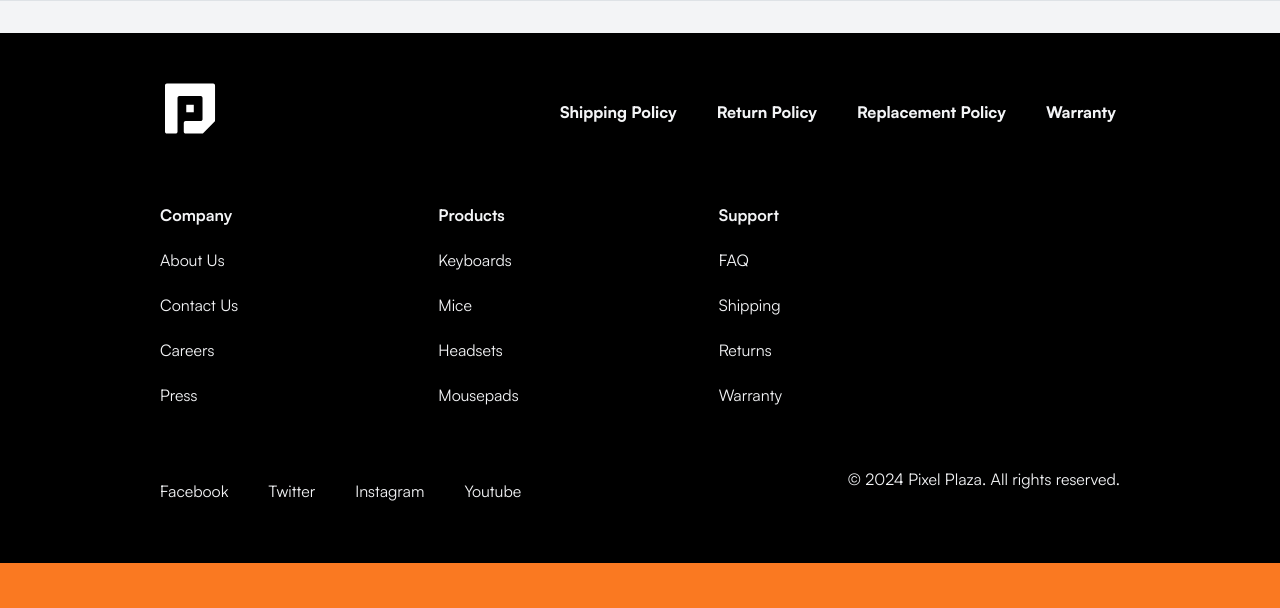
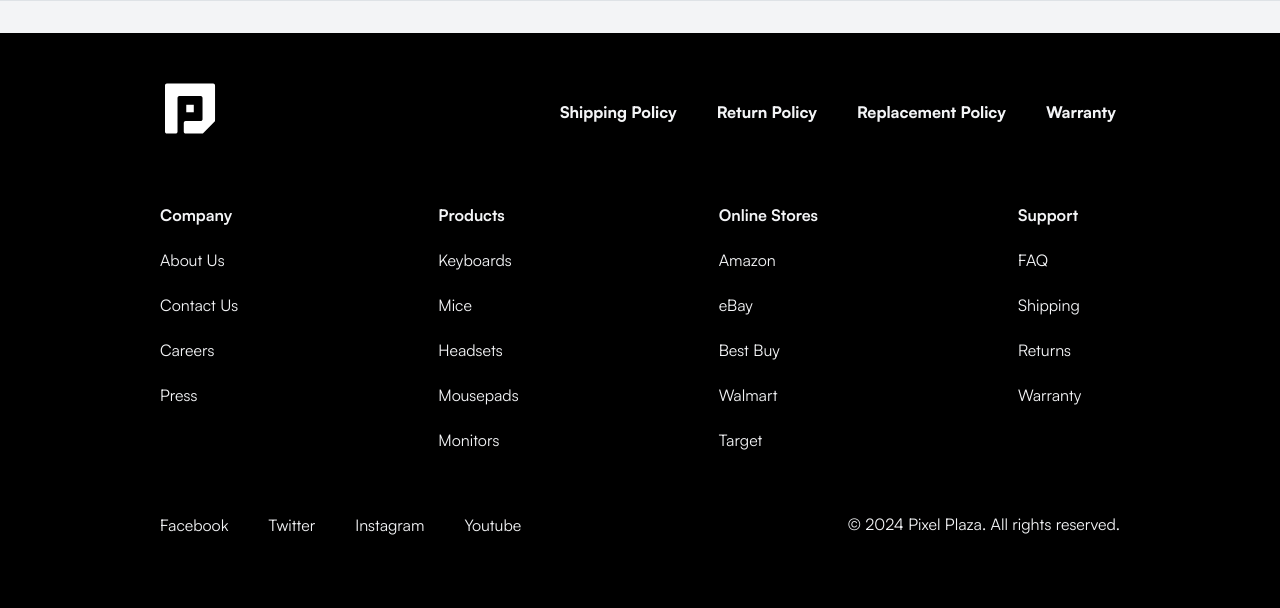
Before and after one commit to AlexisRellon/PixelPlaza, a PHP site: page / in a window 1280 px wide. Shown: the part 1544-2152 px from the top of the page. Before the commit the page ends 2107 px from the top, so only its background shows below. Run offline with PHP 8.4, Linux system fonts and the light colour scheme.

Commit message:
chore: Update footer layout and add online store links

```diff
--- a/index.php
+++ b/index.php
@@ -213,7 +213,6 @@
             </div>
         </div>
         <div class="footer-body color-white flex justify-space-between align-items-center">
-            <!-- Site map: division (Company, Products, Support) -->
             <div class="site-map flex gap-50">
                 <div class="company flex flex-column gap-5">
                     <h6 class="font-bold">Company</h6>
@@ -228,6 +227,15 @@
                     <a href="#" class="link">Mice</a>
                     <a href="#" class="link">Headsets</a>
                     <a href="#" class="link">Mousepads</a>
+                    <a href="#" class="link">Monitors</a>
+                </div>
+                <div class="online-store flex flex-column gap-5">
+                    <h6 class="font-bold">Online Stores</h6>
+                    <a href="#" class="link">Amazon</a>
+                    <a href="#" class="link">eBay</a>
+                    <a href="#" class="link">Best Buy</a>
+                    <a href="#" class="link">Walmart</a>
+                    <a href="#" class="link">Target</a>
                 </div>
                 <div class="support flex flex-column gap-5">
                     <h6 class="font-bold">Support</h6>
@@ -238,7 +246,7 @@
                 </div>
             </div>
         </div>
-        <div class="footer-footer color-white flex justify-space-between align-items-center">
+        <div class="footer-footer color-white flex justify-space-between ">
             <div class="social-media flex gap-10">
                 <a href="#" class="link">Facebook</a>
                 <a href="#" class="link">Twitter</a>
```
